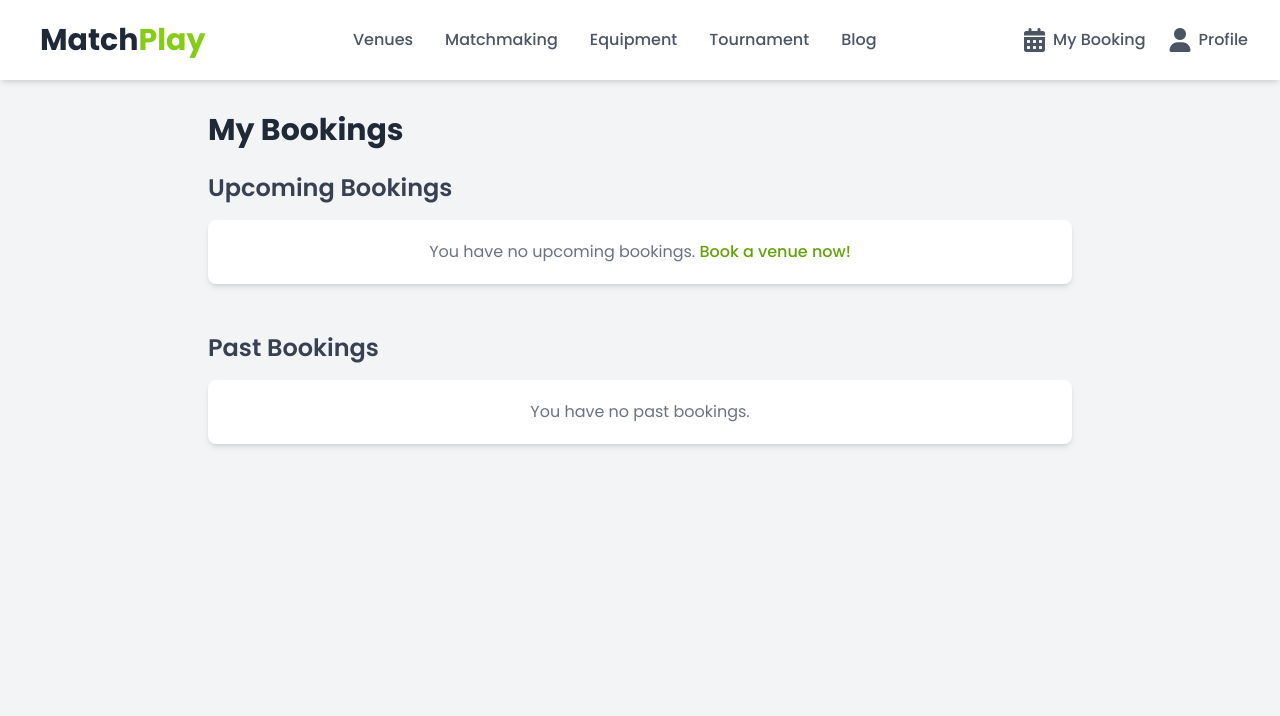
After one commit to PBP-E07/matchplay, a Django app: page /bookings/my_bookings/ in a window 1280 px wide. The commit adds this page. Shown: the top 716 px of the page. Run offline with Django 5.2, Linux system fonts and the light colour scheme; the visitor is signed in with stand-in values (Sample User, id 1); data that the repository does not hold is empty; some libraries are stand-ins or nearby versions.

Commit message:
fix: polish booking feature

```diff
--- /dev/null
+++ b/bookings/templates/my_bookings.html
@@ -0,0 +1,80 @@
+{% extends 'base.html' %}
+
+{% block content %}
+<div class="container mx-auto px-4 py-8 max-w-4xl">
+    <h1 class="text-3xl font-bold mb-6 text-gray-800">My Bookings</h1>
+
+    {% if messages %}
+        <div class="mb-6 space-y-2">
+            {% for message in messages %}
+                <div class="p-4 rounded-md text-sm {% if message.tags == 'success' %} bg-green-100 text-green-800 border border-green-200 {% endif %}">
+                    {{ message }}
+                </div>
+            {% endfor %}
+        </div>
+    {% endif %}
+
+    <section class="mb-12">
+        <h2 class="text-2xl font-semibold mb-4 text-gray-700">Upcoming Bookings</h2>
+        {% if upcoming_bookings %}
+            <div class="space-y-4">
+                {% for booking in upcoming_bookings %}
+                    <div class="bg-white p-5 rounded-lg shadow-md flex justify-between items-center">
+                        <div>
+                            <h3 class="text-xl font-bold text-gray-900">{{ booking.field.name }}</h3>
+                            <p class="text-gray-600">{{ booking.field.location }}</p>
+                            <p class="text-gray-800 font-medium mt-2">
+                                <i class="fa-solid fa-calendar-day mr-2 text-lime-500"></i>
+                                {{ booking.booking_date|date:"l, d F Y" }}
+                            </p>
+                            <p class="text-gray-800 font-medium">
+                                <i class="fa-solid fa-clock mr-2 text-lime-500"></i>
+                                {{ booking.start_time|time:"H:i" }} - {{ booking.end_time|time:"H:i" }}
+                            </p>
+                        </div>
+                        <a href="{% url 'bookings:booking_detail' booking.id %}" class="inline-flex items-center px-4 py-2 border border-transparent text-sm font-medium rounded-md shadow-sm text-white bg-lime-500 hover:bg-lime-600">
+                            View Details
+                        </a>
+                    </div>
+                {% endfor %}
+            </div>
+        {% else %}
+            <div class="bg-white p-5 rounded-lg shadow-md text-center text-gray-500">
+                You have no upcoming bookings. <a href="{% url 'main:show_main' %}" class="text-lime-600 hover:underline font-medium">Book a venue now!</a>
+            </div>
+        {% endif %}
+    </section>
+
+    <section>
+        <h2 class="text-2xl font-semibold mb-4 text-gray-700">Past Bookings</h2>
+        {% if past_bookings %}
+            <div class="space-y-4">
+                {% for booking in past_bookings %}
+                    <div class="bg-white p-5 rounded-lg shadow-md flex justify-between items-center opacity-70">
+                        <div>
+                            <h3 class="text-xl font-bold text-gray-500">{{ booking.field.name }}</h3>
+                            <p class="text-gray-500">{{ booking.field.location }}</p>
+                            <p class="text-gray-600 font-medium mt-2">
+                                <i class="fa-solid fa-calendar-check mr-2 text-gray-400"></i>
+                                {{ booking.booking_date|date:"l, d F Y" }}
+                            </p>
+                            <p class="text-gray-600 font-medium">
+                                <i class="fa-solid fa-clock mr-2 text-gray-400"></i>
+                                {{ booking.start_time|time:"H:i" }} - {{ booking.end_time|time:"H:i" }} (Completed)
+                            </p>
+                        </div>
+                        <a href="{% url 'bookings:booking_detail' booking.id %}" class="inline-flex items-center px-4 py-2 border border-gray-300 text-sm font-medium rounded-md text-gray-700 bg-white hover:bg-gray-50">
+                            View Details
+                        </a>
+                    </div>
+                {% endfor %}
+            </div>
+        {% else %}
+            <div class="bg-white p-5 rounded-lg shadow-md text-center text-gray-500">
+                You have no past bookings.
+            </div>
+        {% endif %}
+    </section>
+
+</div>
+{% endblock %}
--- a/bookings/urls.py
+++ b/bookings/urls.py
@@ -7,4 +7,6 @@ app_name = 'bookings'
 urlpatterns = [
     path('book/<int:field_id>/', views.book_field, name='book_field'),
     path('get_slots/<int:field_id>/', views.get_available_slots_ajax, name='get_available_slots_ajax'),
+    path('my_bookings/', views.my_bookings_list, name='my_bookings_list'),
+    path('detail/<int:booking_id>/', views.booking_detail, name='booking_detail'),
 ]
--- a/bookings/views.py
+++ b/bookings/views.py
@@ -2,7 +2,6 @@
 from django.shortcuts import render, redirect, get_object_or_404
 from django.contrib.auth.decorators import login_required
 from django.http import JsonResponse
-from django.views.decorators.http import require_POST
 from fields.models import Field
 from .models import Booking
 from .forms import BookingForm
@@ -10,21 +9,21 @@ from django.contrib import messages
 import datetime
 from django.utils import timezone
 
+@login_required
 def book_field(request, field_id):
     field = get_object_or_404(Field, pk=field_id)
+
     if request.method == 'POST':
         form = BookingForm(request.POST, field=field)
         if form.is_valid():
             booking_date = form.cleaned_data['booking_date']
             time_slot_str = form.cleaned_data['time_slot']
-            start_time_str, end_time_str = time_slot_str.split('-')
-            start_time = datetime.datetime.strptime(start_time_str, '%H:%M').time()
-            end_time = datetime.datetime.strptime(end_time_str, '%H:%M').time()
 
-            # Double-check availability just before saving
-            if Booking.objects.filter(field=field, booking_date=booking_date, start_time=start_time).exists():
-                 messages.error(request, "Sorry, this time slot was booked while you were completing the form. Please choose another slot.")
-            else:
+            try:
+                start_time_str, end_time_str = time_slot_str.split('-')
+                start_time = timezone.datetime.strptime(start_time_str, '%H:%M').time()
+                end_time = timezone.datetime.strptime(end_time_str, '%H:%M').time()
+
                 Booking.objects.create(
                     user=request.user,
                     field=field,
@@ -32,25 +31,32 @@ def book_field(request, field_id):
                     start_time=start_time,
                     end_time=end_time
                 )
-                messages.success(request, f"Successfully booked {field.name} on {booking_date} from {start_time_str} to {end_time_str}.")
-                # Redirect to a success page or the user's bookings page
-                return redirect('main:show_main') # Example redirect, change as needed
+                messages.success(request, f"Successfully booked {field.name} on {booking_date.strftime('%d %b %Y')} from {start_time_str} to {end_time_str}.")
+
+                # --- CHANGE HERE: Redirect to "My Bookings" page ---
+                return redirect('bookings:my_bookings_list')
+
+            except ValueError:
+                 messages.error(request, "Invalid time slot format received.")
+
     else:
-        # GET request: Initialize with today's date if no date is in GET params
-        initial_date = request.GET.get('date', timezone.now().date().strftime('%Y-%m-%d'))
-        form = BookingForm(field=field, initial={'booking_date': initial_date})
+        # GET request
+        initial_date_str = request.GET.get('date', timezone.now().date().strftime('%Y-%m-%d'))
+        try:
+            valid_initial_date = timezone.datetime.strptime(initial_date_str, '%Y-%m-%d').date()
+            today = timezone.now().date()
+            max_date = today + datetime.timedelta(days=30)
+            if not (today <= valid_initial_date <= max_date):
+                 valid_initial_date = today
+            initial_data = {'booking_date': valid_initial_date.strftime('%Y-%m-%d')}
+        except ValueError:
+            initial_data = {'booking_date': timezone.now().date().strftime('%Y-%m-%d')}
 
-
-    # Get booked slots for the initial date to show in the calendar/UI (optional, but helpful)
-    booked_slots_today = Booking.objects.filter(
-        field=field,
-        booking_date=initial_date
-    ).values_list('start_time', flat=True)
+        form = BookingForm(field=field, initial=initial_data)
 
     context = {
         'field': field,
         'form': form,
-        'booked_slots': [t.strftime('%H:%M') for t in booked_slots_today] # Pass booked slots for UI indication
     }
     return render(request, 'book_field.html', context)
 
@@ -60,16 +66,63 @@ def get_available_slots_ajax(request, field_id):
         return JsonResponse({'error': 'Date parameter is required'}, status=400)
 
     try:
-        booking_date = datetime.datetime.strptime(date_str, '%Y-%m-%d').date()
-        # Basic validation: prevent checking past dates or too far in the future via AJAX
+        booking_date = timezone.datetime.strptime(date_str, '%Y-%m-%d').date()
         today = timezone.now().date()
+        max_date = today + datetime.timedelta(days=30)
+
         if booking_date < today:
              return JsonResponse({'slots': [], 'message': 'Cannot check availability for past dates.'})
-        if booking_date > today + datetime.timedelta(days=30):
+        if booking_date > max_date:
              return JsonResponse({'slots': [], 'message': 'Can only check availability up to one month in advance.'})
 
     except ValueError:
         return JsonResponse({'error': 'Invalid date format. Use YYYY-MM-DD.'}, status=400)
 
-    available_slots = Booking.get_available_slots(field_id, booking_date)
-    return JsonResponse({'slots': available_slots})
+    if not Field.objects.filter(pk=field_id).exists():
+        return JsonResponse({'error': 'Field not found.'}, status=404)
+
+    # --- CHANGE HERE: Call new method to get all slots with status ---
+    all_slots = Booking.get_all_slots_status(field_id, booking_date)
+
+    return JsonResponse({'slots': all_slots})
+
+
+# --- NEW VIEW ---
+@login_required
+def my_bookings_list(request):
+    """
+    Shows a list of all bookings for the currently logged-in user.
+    """
+    # Order by upcoming bookings first, then past bookings
+    bookings = Booking.objects.filter(user=request.user).order_by('booking_date', 'start_time')
+
+    # Split bookings into upcoming and past
+    today = timezone.now().date()
+    upcoming_bookings = []
+    past_bookings = []
+
+    for booking in bookings:
+        if not booking.is_past_booking:
+            upcoming_bookings.append(booking)
+        else:
+            past_bookings.append(booking)
+
+    context = {
+        'upcoming_bookings': upcoming_bookings,
+        'past_bookings': past_bookings
+    }
+    return render(request, 'my_bookings.html', context)
+
+
+@login_required
+def booking_detail(request, booking_id):
+    """
+    Shows the detail for a single booking.
+    Ensures the booking belongs to the logged-in user.
+    """
+    booking = get_object_or_404(Booking, pk=booking_id, user=request.user)
+
+    context = {
+        'booking': booking
+    }
+    return render(request, 'booking_detail.html', context)
--- a/templates/partials/navbar.html
+++ b/templates/partials/navbar.html
@@ -20,7 +20,7 @@
 
             <div class="hidden md:flex md:items-center md:space-x-6">
                 {% if user.is_authenticated %}
-                    <a href="#" class="flex items-center space-x-2 text-gray-600 hover:text-gray-900">
+                    <a href="{% url 'bookings:my_bookings_list' %}" class="flex items-center space-x-2 text-gray-600 hover:text-gray-900">
                         <i class="fa-solid fa-calendar-days text-2xl"></i>
                         <span class="font-medium">My Booking</span>
                     </a>
@@ -39,12 +39,7 @@
             </div>
 
             <div class="md:hidden flex items-center">
-                <button id="mobile-menu-button" class="inline-flex items-center justify-center p-2 rounded-md text-gray-400 hover:text-gray-500 hover:bg-gray-100 focus:outline-none focus:ring-2 focus:ring-inset focus:ring-lime-500" aria-controls="mobile-menu" aria-expanded="false">
-                    <span class="sr-only">Open main menu</span>
-                    <i id="menu-open-icon" class="fa-solid fa-bars text-2xl block"></i>
-                    <i id="menu-close-icon" class="fa-solid fa-times text-2xl hidden"></i>
-                </button>
-            </div>
+                </div>
         </div>
     </div>
 </nav>
```
Also changed, not shown: bookings/models.py (+37 -16 lines), bookings/templates/book_field.html (+59 -33 lines), bookings/templates/booking_detail.html (added, +55 -0 lines).
